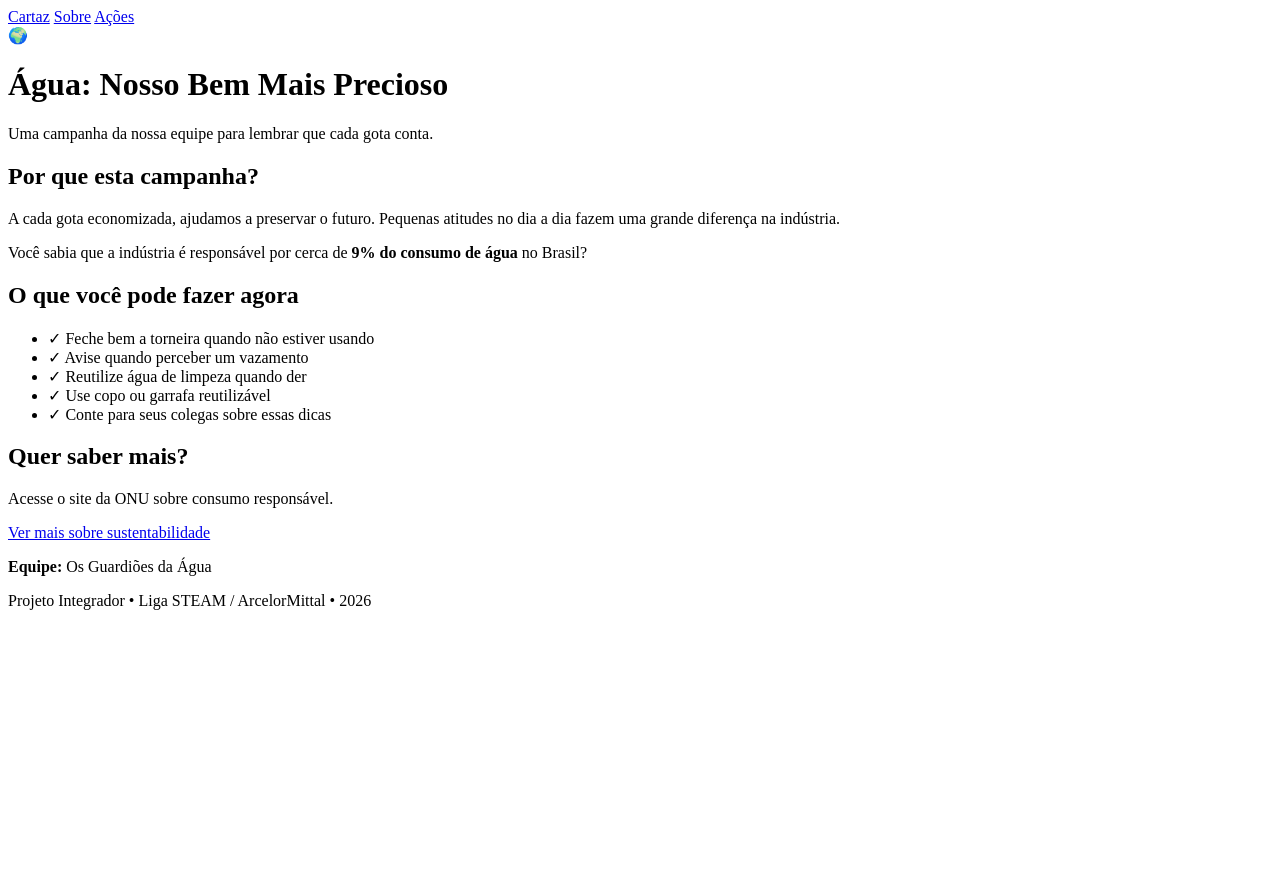
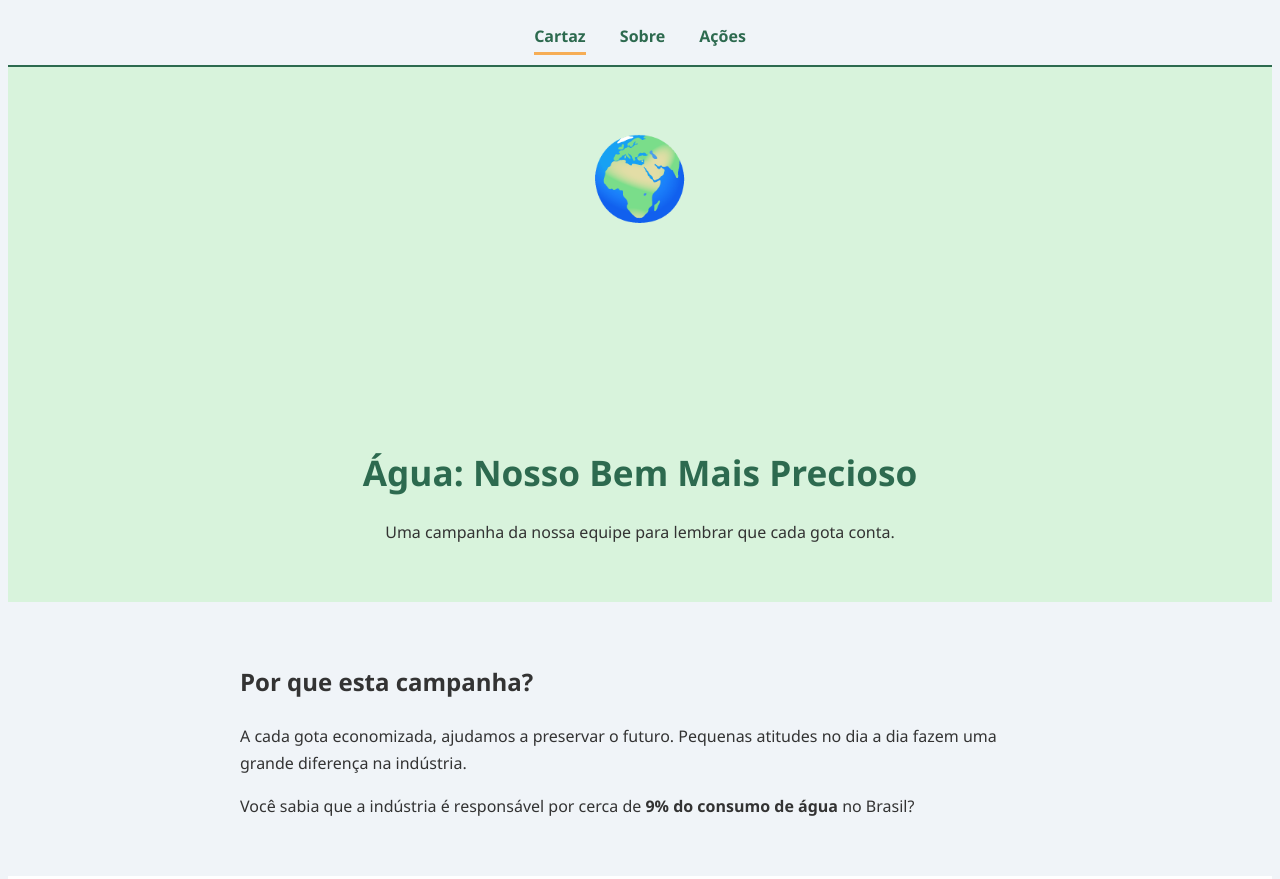
Before and after one commit to isabels96/projetointegrador, a plain HTML site: page index.html in a window 1280 px wide. Shown: the top 879 px of the page. Before the commit the page ends 800 px from the top, so only its background shows below. Drawn offline with Linux system fonts and the light colour scheme.

Commit message:
css atualizado

```diff
--- a/index.html
+++ b/index.html
@@ -4,7 +4,7 @@
     <meta charset="UTF-8">
     <meta name="viewport" content="width=device-width, initial-scale=1.0">
     <title>Água: Nosso Bem Mais Precioso | Campanha de Sustentabilidade</title>
-    <link rel="stylesheet" href="assets/style.css">
+    <link rel="stylesheet" href="style.css">
 </head>
 <body>
 
--- /dev/null
+++ b/style.css
@@ -0,0 +1,60 @@
+body{
+    font-family: 'Segoe UI', Arial, sans-serif;
+    color: #333333;
+    background-color: #f0f4f8;
+    line-height: 1.7;
+}
+
+.menu-navegacao{
+    background: #f0f4f8;
+    padding: 15px;
+    text-align: center;
+    border-bottom: 2px solid #2d6a4f;
+    position: sticky;
+    top: 0;
+    z-index: 1000;
+}
+
+.menu-navegacao a {
+    margin: 0 15px;
+    color: #2d6a4f;
+    text-decoration: none;
+    font-weight: bold;
+    padding-bottom: 5px;
+    transition: 0.3s;
+}
+
+.menu-navegacao a:hover, .menu-navegacao a.ativo{
+    border-bottom: 3px solid #f6ad55;
+}
+
+header{
+    background-color: #d8f3dc;
+    text-align: center;
+    padding: 40px 20px;
+}
+.emoji-grande{
+    font-size: 80px;
+    margin-bottom: 200px;
+}
+h1{
+    color: #2d6a4f;
+     font-size: 2.2rem;
+     margin: 0 0 10px;
+}
+section{
+    padding: 40px 20px;
+    max-width: 800px;
+    margin: 0 auto;
+}
+
+
+.secao-cinza{
+    background-color: #ffffff;
+     max-width: 100%;
+}
+
+.container-central{
+   max-width: 800px;
+   margin: 0 auto;
+}
```
Also changed, not shown: acoes.html (+1 -1 lines), sobre.html (+1 -1 lines), styles.css (deleted).
